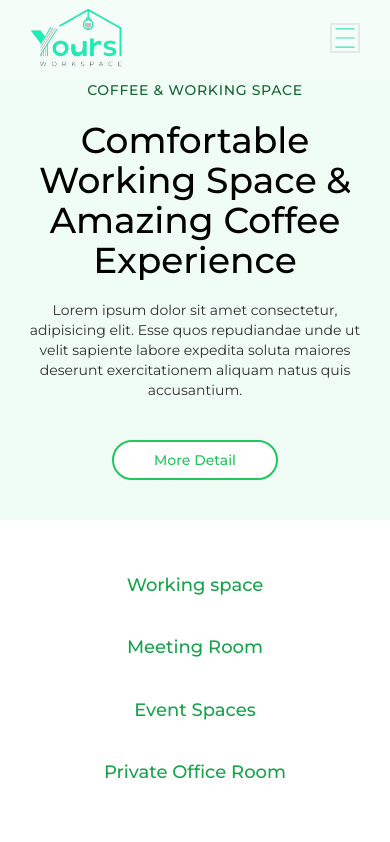
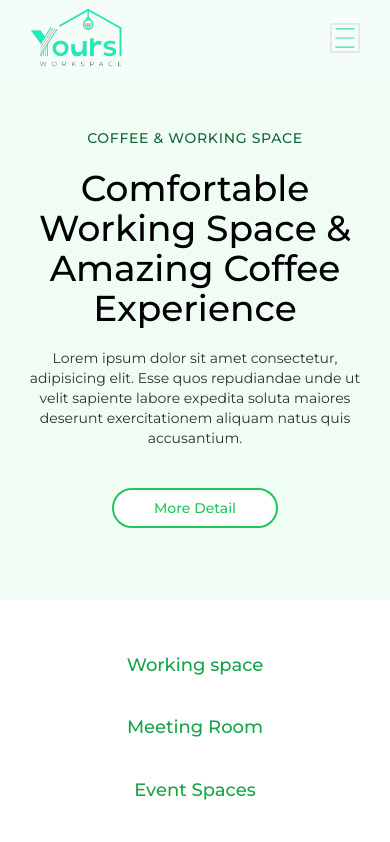
Before and after one commit to decade2506/yourworkspace, a Next.js app: page / in a window 390 px wide. Shown: the top 842 px of the page. Built offline with nearby package versions, Linux system fonts and the light colour scheme.

Commit message:
fix above the fold for phone

```diff
--- a/src/app/(website)/page.tsx
+++ b/src/app/(website)/page.tsx
@@ -92,7 +92,7 @@ export default function Home() {
   return (
     <div>
       {/* Title */}
-      <div className="flex flex-col items-center bg-green-50 pt-40 xs:pt-20 xsm:pt-32 sm:pt-52 md:pt-24 lg:pt-40 xl:pt-24 xl:pb-3 xsl:pt-28">
+      <div className="flex flex-col items-center bg-green-50 pt-40 xs:pt-32 xs:pb-8 xsm:pt-32 sm:pt-52 md:pt-24 lg:pt-40 xl:pt-24 xl:pb-3 xsl:pt-28">
         <motion.div>
           <div className=" px-5 sm:px-11 xl:pr-20 xsl:pr-[20%]">
             <motion.p
```
